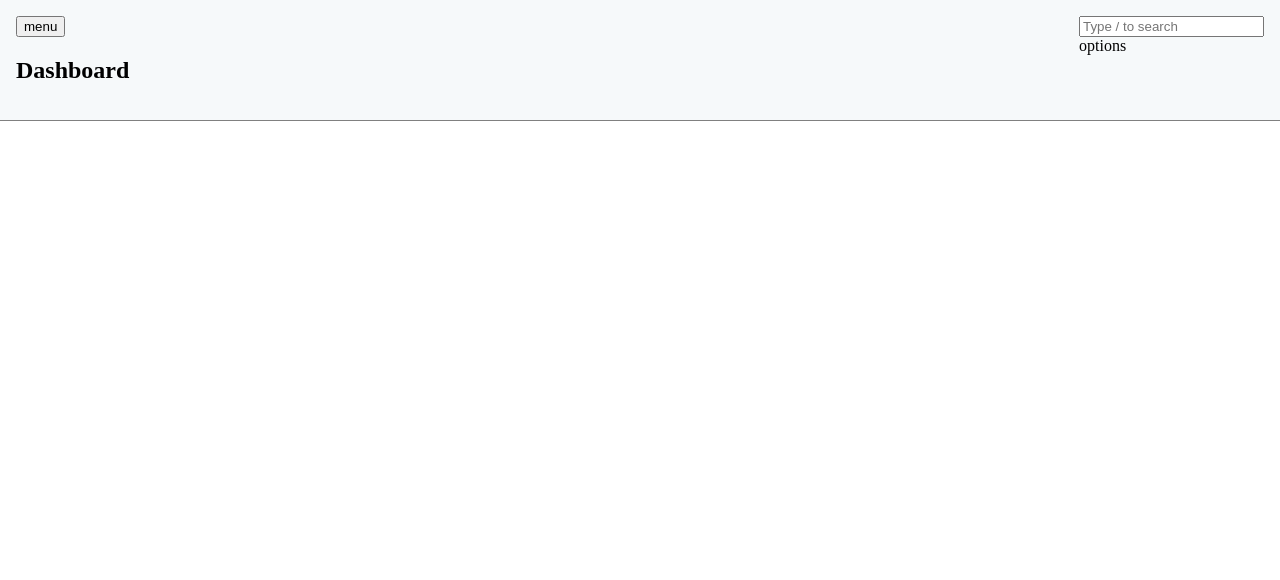
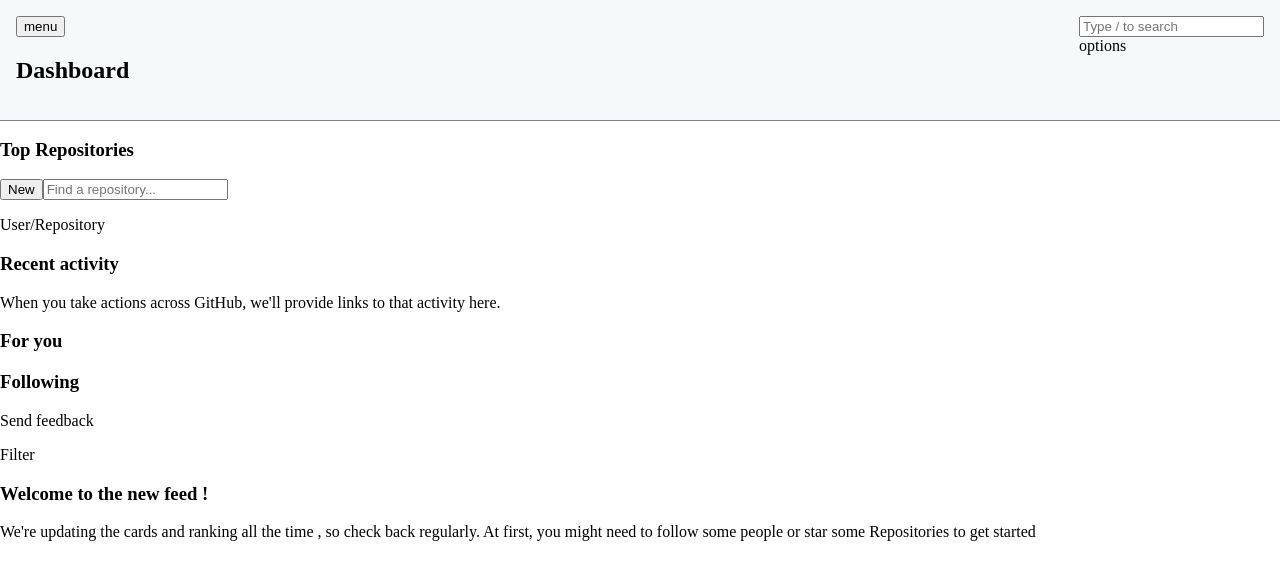
Before and after one commit to Mount-Blanc/githubclone, a React (Vite) app in the folder github/: page / in a window 1280 px wide. Shown: the top 580 px of the page. Built offline with nearby package versions, Linux system fonts and the light colour scheme.

Commit message:
added 2 sections

```diff
--- a/github/src/App.jsx
+++ b/github/src/App.jsx
@@ -20,8 +20,43 @@
     </nav>
    </header>
    <main>
-    <section></section>
-    <secction></secction>
+    <section>
+      <div>
+        <div>
+          <h3>Top Repositories</h3>
+          <button>New</button>
+          <input placeholder='Find a repository...'/>
+        </div>
+        <div>
+          <p>User/Repository</p>
+        </div>
+        <div>
+          <h3>Recent activity</h3>
+          <div>
+            <p>When you take actions across GitHub, we'll provide
+              links to that activity here.
+            </p>
+          </div>
+        </div>
+      </div>
+    </section>
+    <secction>
+      <div>
+        <h3>For you</h3>
+        <h3>Following</h3>
+        <div>
+          <p>Send feedback</p>
+          <p>Filter</p>
+        </div>
+      </div>
+      <div>
+        <h3>Welcome to the new feed !</h3>
+        <p>We're updating the cards and ranking all the time , so check back
+          regularly. At first, you might need to follow some people or star some Repositories to get started
+
+        </p>
+      </div>
+    </secction>
     <section></section>
     </main>
     </>
```
